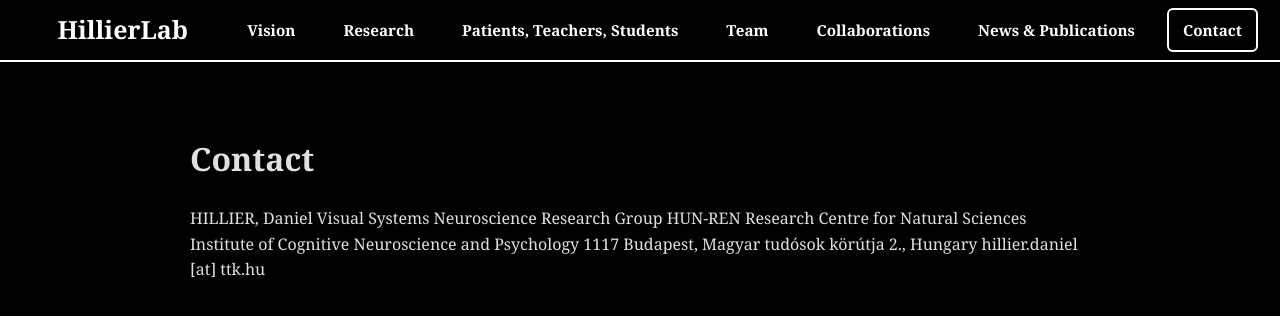
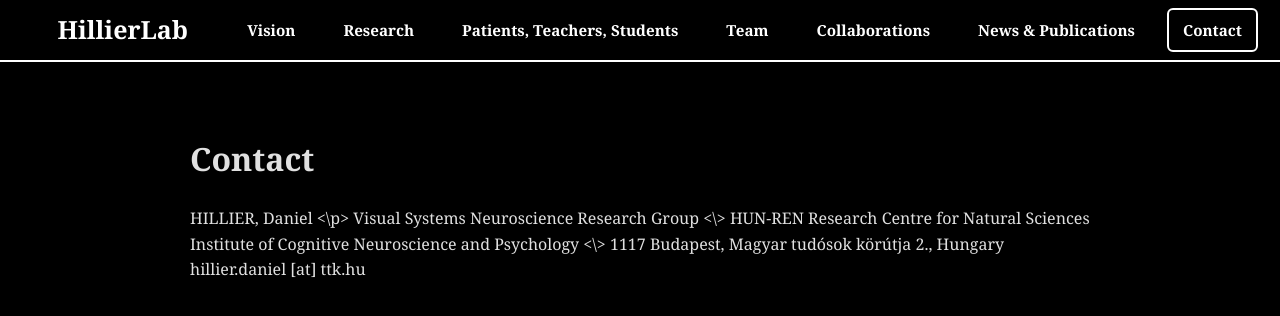
Before and after one commit to hillierlab/hillierlab.github.io, a Jekyll site: the page built from contact.md, in a window 1280 px wide. Shown: the top 316 px of the page. Built offline with Jekyll 4.4.1, drawn with Linux system fonts in a browser that asks for light colours.

```diff
--- a/contact.md
+++ b/contact.md
@@ -2,11 +2,11 @@
 layout: page
 title: Contact
 ---
-<p>HILLIER, Daniel
+<p>HILLIER, Daniel <\p>
 
-Visual Systems Neuroscience Research Group
+Visual Systems Neuroscience Research Group <\>
 
-HUN-REN Research Centre for Natural Sciences Institute of Cognitive Neuroscience and Psychology
+HUN-REN Research Centre for Natural Sciences Institute of Cognitive Neuroscience and Psychology <\>
 
 1117 Budapest, Magyar tudósok körútja 2., Hungary
 
```
